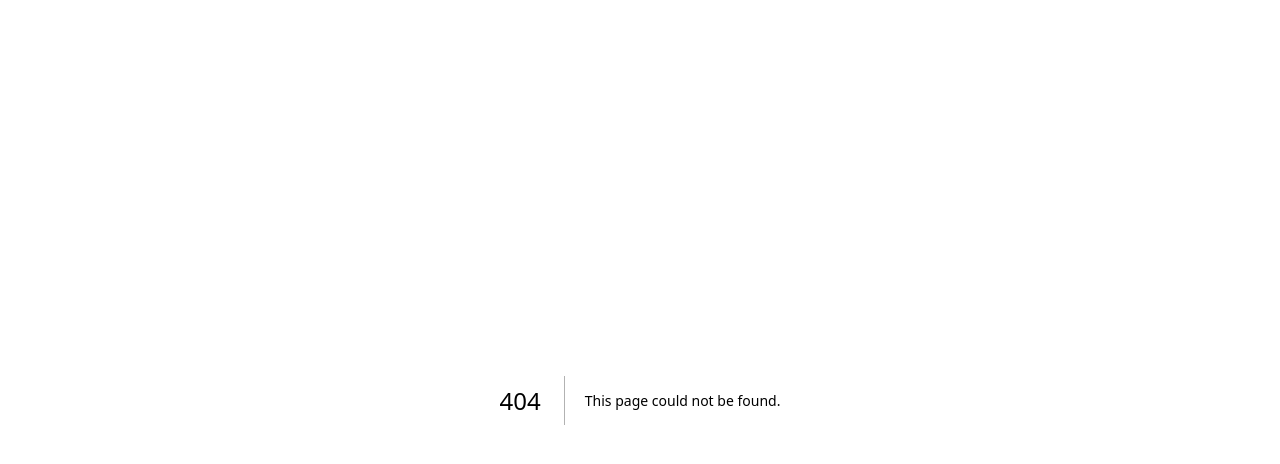
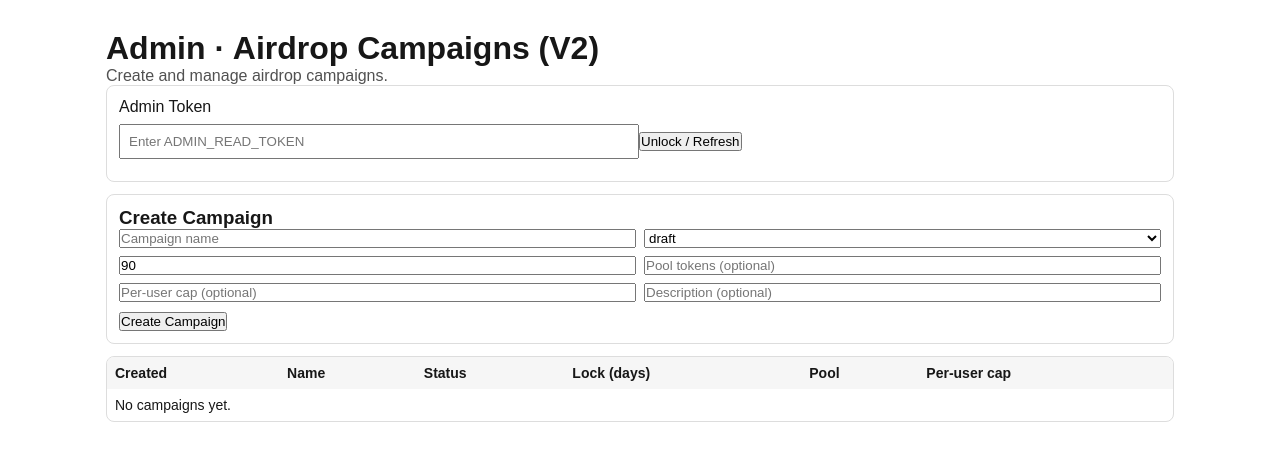
Before and after one commit to skopiLandToken/skopi, a Next.js app: page /admin/airdrops in a window 1280 px wide. Before the commit this address had no page. Shown: the top 464 px of the page. Built offline with nearby package versions, Linux system fonts and the light colour scheme.

Commit message:
Add V2 airdrop schema and admin campaign management

```diff
--- /dev/null
+++ b/src/app/admin/airdrops/page.tsx
@@ -0,0 +1,178 @@
+"use client";
+
+import { useEffect, useState } from "react";
+
+type Campaign = {
+  id: string;
+  name: string;
+  description?: string | null;
+  status: string;
+  start_at?: string | null;
+  end_at?: string | null;
+  lock_days: number;
+  pool_tokens?: string | null;
+  per_user_cap?: string | null;
+  created_at: string;
+};
+
+export default function AdminAirdropsPage() {
+  const [token, setToken] = useState("");
+  const [rows, setRows] = useState<Campaign[]>([]);
+  const [loading, setLoading] = useState(false);
+  const [error, setError] = useState<string | null>(null);
+
+  const [name, setName] = useState("");
+  const [description, setDescription] = useState("");
+  const [status, setStatus] = useState("draft");
+  const [lockDays, setLockDays] = useState("90");
+  const [poolTokens, setPoolTokens] = useState("");
+  const [capPerUser, setCapPerUser] = useState("");
+
+  async function load(useToken?: string) {
+    const t = (useToken ?? token).trim();
+    if (!t) {
+      setError("Enter admin token first");
+      return;
+    }
+
+    setLoading(true);
+    setError(null);
+    try {
+      const res = await fetch("/api/admin/airdrop/campaigns", {
+        headers: { Authorization: `Bearer ${t}` },
+        cache: "no-store",
+      });
+      const data = await res.json();
+      if (!res.ok || !data.ok) throw new Error(data?.error || "Failed to load campaigns");
+      setRows(data.campaigns || []);
+      localStorage.setItem("skopi_admin_token", t);
+    } catch (e: any) {
+      setError(e?.message || "Failed to load campaigns");
+      setRows([]);
+    } finally {
+      setLoading(false);
+    }
+  }
+
+  async function createCampaign() {
+    const t = token.trim();
+    if (!t) return setError("Enter admin token first");
+    if (!name.trim()) return setError("Campaign name is required");
+
+    setLoading(true);
+    setError(null);
+    try {
+      const res = await fetch("/api/admin/airdrop/campaigns", {
+        method: "POST",
+        headers: {
+          "Content-Type": "application/json",
+          Authorization: `Bearer ${t}`,
+        },
+        body: JSON.stringify({
+          name: name.trim(),
+          description: description || null,
+          status,
+          lock_days: Number(lockDays || 90),
+          pool_tokens: poolTokens || null,
+          per_user_cap: capPerUser || null,
+        }),
+      });
+      const data = await res.json();
+      if (!res.ok || !data.ok) throw new Error(data?.error || "Failed to create campaign");
+
+      setName("");
+      setDescription("");
+      setStatus("draft");
+      setLockDays("90");
+      setPoolTokens("");
+      setCapPerUser("");
+
+      await load(t);
+    } catch (e: any) {
+      setError(e?.message || "Failed to create campaign");
+    } finally {
+      setLoading(false);
+    }
+  }
+
+  useEffect(() => {
+    const saved = localStorage.getItem("skopi_admin_token") || "";
+    if (saved) {
+      setToken(saved);
+      setTimeout(() => load(saved), 0);
+    }
+    // eslint-disable-next-line react-hooks/exhaustive-deps
+  }, []);
+
+  return (
+    <main style={{ maxWidth: 1100, margin: "30px auto", padding: "0 16px" }}>
+      <h1>Admin · Airdrop Campaigns (V2)</h1>
+      <p style={{ opacity: 0.75 }}>Create and manage airdrop campaigns.</p>
+
+      <div style={{ border: "1px solid #ddd", borderRadius: 8, padding: 12, marginBottom: 12 }}>
+        <label style={{ display: "block", marginBottom: 8 }}>Admin Token</label>
+        <input
+          type="password"
+          value={token}
+          onChange={(e) => setToken(e.target.value)}
+          placeholder="Enter ADMIN_READ_TOKEN"
+          style={{ width: "100%", maxWidth: 520, padding: 8, marginBottom: 10 }}
+        />
+        <button onClick={() => load()} disabled={loading}>{loading ? "Loading..." : "Unlock / Refresh"}</button>
+      </div>
+
+      <div style={{ border: "1px solid #ddd", borderRadius: 8, padding: 12, marginBottom: 12 }}>
+        <h3 style={{ marginTop: 0 }}>Create Campaign</h3>
+        <div style={{ display: "grid", gap: 8, gridTemplateColumns: "1fr 1fr" }}>
+          <input value={name} onChange={(e) => setName(e.target.value)} placeholder="Campaign name" />
+          <select value={status} onChange={(e) => setStatus(e.target.value)}>
+            <option value="draft">draft</option>
+            <option value="active">active</option>
+            <option value="paused">paused</option>
+            <option value="finalized">finalized</option>
+            <option value="archived">archived</option>
+          </select>
+          <input value={lockDays} onChange={(e) => setLockDays(e.target.value)} placeholder="Lock days (default 90)" />
+          <input value={poolTokens} onChange={(e) => setPoolTokens(e.target.value)} placeholder="Pool tokens (optional)" />
+          <input value={capPerUser} onChange={(e) => setCapPerUser(e.target.value)} placeholder="Per-user cap (optional)" />
+          <input value={description} onChange={(e) => setDescription(e.target.value)} placeholder="Description (optional)" />
+        </div>
+        <div style={{ marginTop: 10 }}>
+          <button onClick={createCampaign} disabled={loading}>{loading ? "Saving..." : "Create Campaign"}</button>
+        </div>
+      </div>
+
+      {error && <p style={{ color: "crimson" }}>{error}</p>}
+
+      <div style={{ overflowX: "auto", border: "1px solid #ddd", borderRadius: 8 }}>
+        <table style={{ width: "100%", borderCollapse: "collapse", fontSize: 14 }}>
+          <thead>
+            <tr style={{ background: "#f6f6f6" }}>
+              <th style={{ textAlign: "left", padding: 8 }}>Created</th>
+              <th style={{ textAlign: "left", padding: 8 }}>Name</th>
+              <th style={{ textAlign: "left", padding: 8 }}>Status</th>
+              <th style={{ textAlign: "left", padding: 8 }}>Lock (days)</th>
+              <th style={{ textAlign: "left", padding: 8 }}>Pool</th>
+              <th style={{ textAlign: "left", padding: 8 }}>Per-user cap</th>
+            </tr>
+          </thead>
+          <tbody>
+            {rows.map((r) => (
+              <tr key={r.id} style={{ borderTop: "1px solid #eee" }}>
+                <td style={{ padding: 8 }}>{new Date(r.created_at).toLocaleString()}</td>
+                <td style={{ padding: 8 }}>{r.name}</td>
+                <td style={{ padding: 8 }}>{r.status}</td>
+                <td style={{ padding: 8 }}>{r.lock_days}</td>
+                <td style={{ padding: 8 }}>{r.pool_tokens || "-"}</td>
+                <td style={{ padding: 8 }}>{r.per_user_cap || "-"}</td>
+              </tr>
+            ))}
+            {rows.length === 0 && (
+              <tr><td style={{ padding: 8 }} colSpan={6}>No campaigns yet.</td></tr>
+            )}
+          </tbody>
+        </table>
+      </div>
+    </main>
+  );
+}
--- /dev/null
+++ b/src/app/api/admin/airdrop/campaigns/route.ts
@@ -0,0 +1,75 @@
+import { NextResponse } from "next/server";
+import { createClient } from "@supabase/supabase-js";
+
+const supabaseUrl = process.env.NEXT_PUBLIC_SUPABASE_URL!;
+const serviceRoleKey = process.env.SUPABASE_SERVICE_ROLE_KEY!;
+const adminReadToken = process.env.ADMIN_READ_TOKEN;
+
+const supabase = createClient(supabaseUrl, serviceRoleKey);
+
+function isAuthorized(req: Request) {
+  if (!adminReadToken) return false;
+  const auth = req.headers.get("authorization") || "";
+  const token = auth.startsWith("Bearer ") ? auth.slice(7) : "";
+  return token === adminReadToken;
+}
+
+export async function GET(req: Request) {
+  try {
+    if (!isAuthorized(req)) {
+      return NextResponse.json({ ok: false, error: "Unauthorized" }, { status: 401 });
+    }
+
+    const { data, error } = await supabase
+      .from("airdrop_campaigns")
+      .select("id,name,description,status,start_at,end_at,lock_days,pool_tokens,per_user_cap,created_at,updated_at")
+      .order("created_at", { ascending: false });
+
+    if (error) {
+      return NextResponse.json({ ok: false, error: error.message }, { status: 500 });
+    }
+
+    return NextResponse.json({ ok: true, campaigns: data || [] });
+  } catch (e: any) {
+    return NextResponse.json({ ok: false, error: e?.message || "Unexpected error" }, { status: 500 });
+  }
+}
+
+export async function POST(req: Request) {
+  try {
+    if (!isAuthorized(req)) {
+      return NextResponse.json({ ok: false, error: "Unauthorized" }, { status: 401 });
+    }
+
+    const body = await req.json();
+    const name = String(body?.name || "").trim();
+    if (!name) {
+      return NextResponse.json({ ok: false, error: "name is required" }, { status: 400 });
+    }
+
+    const insert = {
+      name,
+      description: body?.description ? String(body.description) : null,
+      status: body?.status ? String(body.status) : "draft",
+      start_at: body?.start_at || null,
+      end_at: body?.end_at || null,
+      lock_days: Number(body?.lock_days || 90),
+      pool_tokens: body?.pool_tokens ?? null,
+      per_user_cap: body?.per_user_cap ?? null,
+    };
+
+    const { data, error } = await supabase
+      .from("airdrop_campaigns")
+      .insert(insert)
+      .select("id,name,status,lock_days,created_at")
+      .single();
+
+    if (error) {
+      return NextResponse.json({ ok: false, error: error.message }, { status: 500 });
+    }
+
+    return NextResponse.json({ ok: true, campaign: data });
+  } catch (e: any) {
+    return NextResponse.json({ ok: false, error: e?.message || "Unexpected error" }, { status: 500 });
+  }
+}
```
Also changed, not shown: 1 other file (tests, documents, lock files or other folders).
